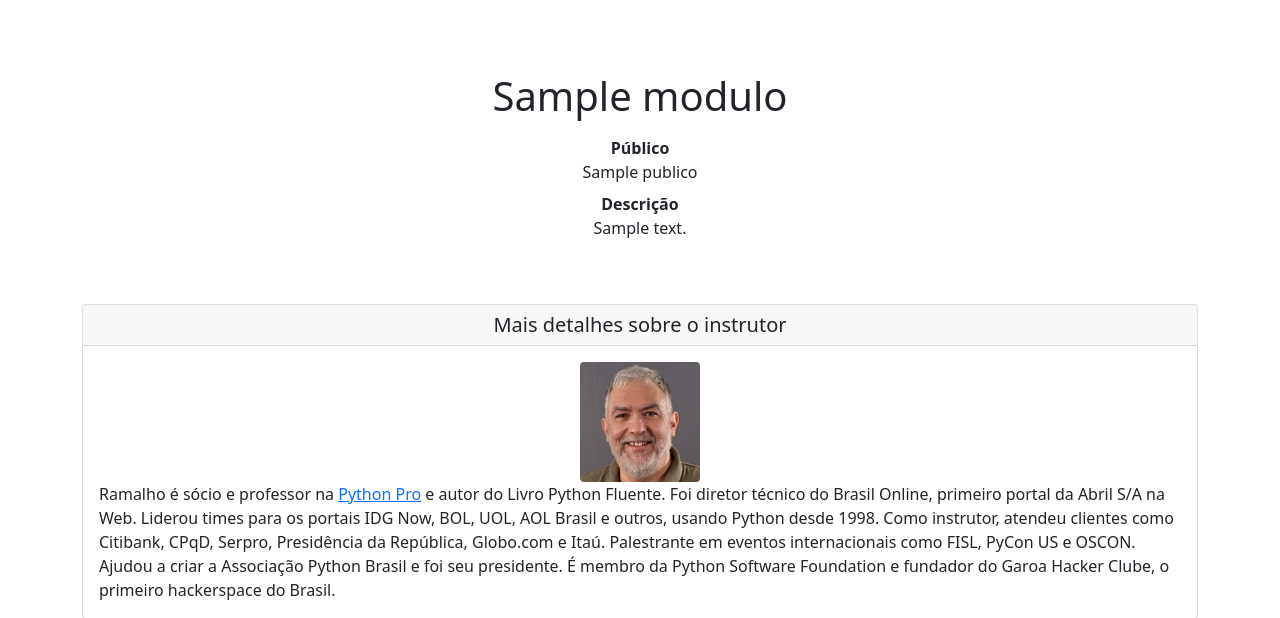
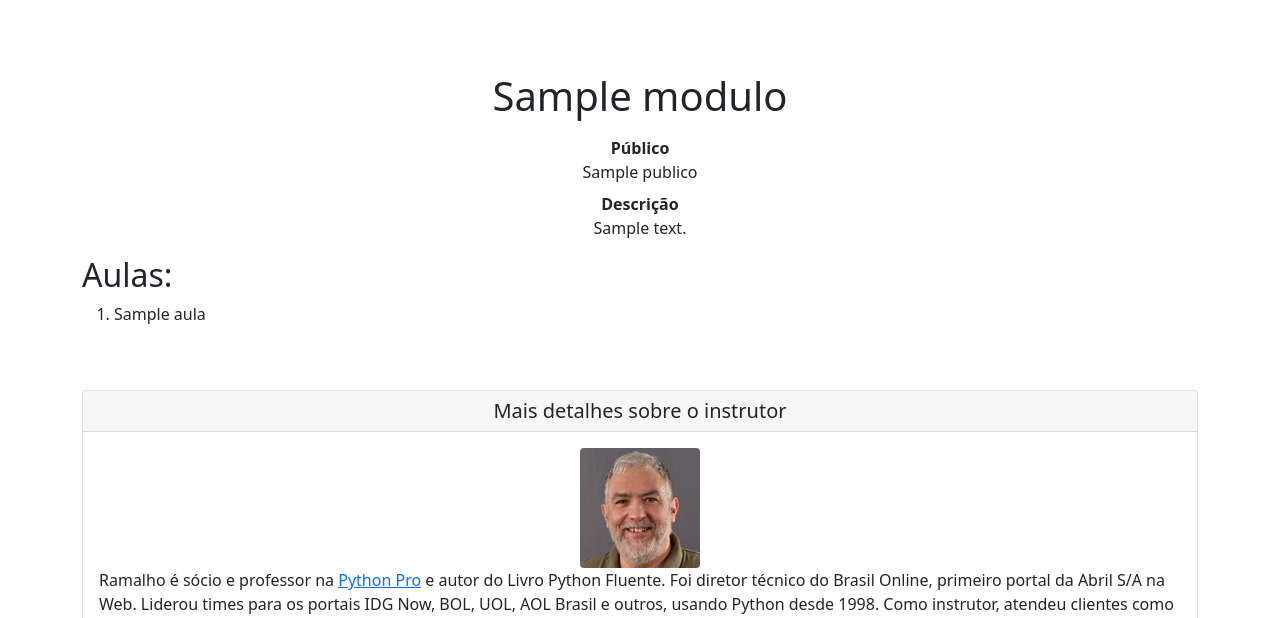
Before and after one commit to JoaoZati/django_devpro_jg, a Django app: template modulos/templates/modulos/modulo_detalhe.html in a window 1280 px wide. Shown: the part 56-674 px from the top of the page. Run offline with Django 3.2, Linux system fonts and the light colour scheme; the template is opened without the code that fills it: most values are stand-ins (such as "Sample title", 1, 10 or a date in 2020); some libraries are stand-ins or nearby versions.

Commit message:
Aula: Acesso e Relação com Atributo_set -Criando o html

```diff
--- a/mediafiles/css/style.css
+++ b/mediafiles/css/style.css
@@ -5,3 +5,8 @@
 .rights{
     background-color: #5c677d;
 }
+
+div li
+{
+text-align: center;
+}
--- a/modulos/facade.py
+++ b/modulos/facade.py
@@ -15,3 +15,7 @@ def listar_metodos_ordenados() -> List[Modulo]:
 
 def encontrar_modulo(slug: str) -> Modulo:
     return Modulo.objects.get(slug=slug)
+
+
+def lista_aulas_de_modulo_ordenadas(modulo: Modulo):
+    return list(modulo.aula_set.order_by('order').all())
--- a/modulos/templates/modulos/modulo_detalhe.html
+++ b/modulos/templates/modulos/modulo_detalhe.html
@@ -14,6 +14,12 @@
                 <center><dt>Descrição</dt></center>
                 <center><dd>{{ modulo.descricao }}</dd></center>
             </dl>
+            <h2>Aulas:</h2>
+            <ol>
+                {% for aula in aulas %}
+                <li>{{ aula.titulo }}</li>
+                {% endfor %}
+            </ol>
         </div>
     </div>
 </div>
--- a/modulos/views.py
+++ b/modulos/views.py
@@ -4,4 +4,5 @@ from modulos import facade
 
 def detalhe(request, slug):
     modulo = facade.encontrar_modulo(slug)
-    return render(request, 'modulos/modulo_detalhe.html', {'modulo': modulo})
+    aulas = facade.lista_aulas_de_modulo_ordenadas(modulo)
+    return render(request, 'modulos/modulo_detalhe.html', {'modulo': modulo, 'aulas': aulas})
```
Also changed, not shown: modulos/tests/test_modulo_detalhe.py (+12 -2 lines), base/static/css/style.css (line endings or trailing spaces).
